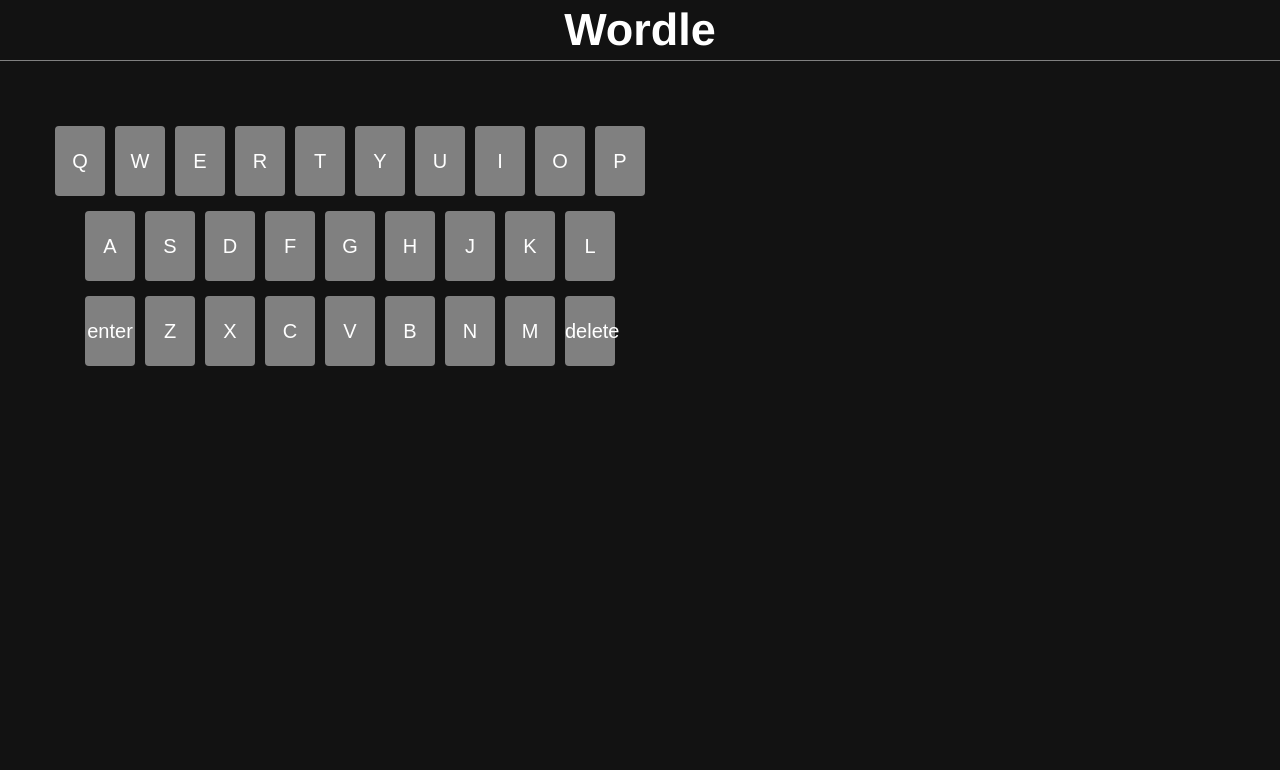
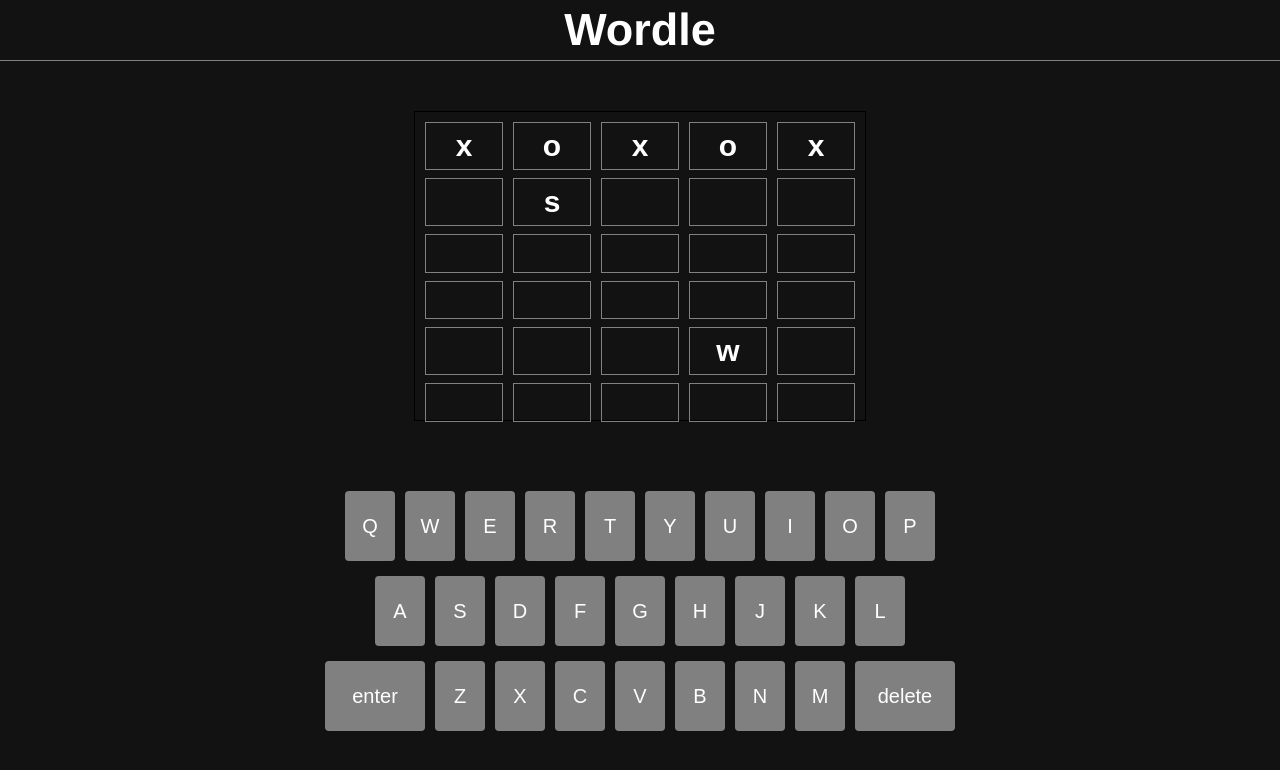
Before and after one commit to PepperMcLean/WordleFrontEnd, a React (Create React App) app: page / in a window 1280 px wide. Shown: the top 770 px of the page. Built offline with nearby package versions, Linux system fonts and the light colour scheme.

Commit message:
get board working

```diff
--- a/src/App.css
+++ b/src/App.css
@@ -51,7 +51,7 @@ nav h1 {
   margin: 5px;
 }
 
-.letter {
+.tile {
   flex: 33%;
   height: 100%;
   border: 1px solid grey;
--- a/src/App.js
+++ b/src/App.js
@@ -8,8 +8,11 @@ function App() {
       <nav>
         <h1>Wordle</h1>
       </nav>
-      <Board/>
-      <Keyboard/>
+      <div className='game'>
+        <Board/>
+        <Keyboard/>
+      </div>
+
     </div>
   );
 }
--- a/src/components/Board.js
+++ b/src/components/Board.js
@@ -1,15 +1,20 @@
 import React from 'react'
 import { connect } from 'react-redux'
+import Tile from './Tile'
 
 class Board extends React.Component {
-  state = {
-
-  }
 
   render() {
-    console.log(this.props.board)
     return (
-      <div></div>
+      <div className="board">
+        {this.props.board.map((element, index) => {
+          return (
+            <div className='row' key={index}> {element.map((value, index1) => {
+              return <Tile tVal={value} key={index1} />
+            })}
+            </div>)
+        })}
+      </div>
     )
   }
 }
--- a/src/components/Keyboard.js
+++ b/src/components/Keyboard.js
@@ -19,11 +19,11 @@ function Keyboard() {
         })}
       </div>
       <div className="row3">
-        <Keybutton kVal={"enter"}/>
+        <Keybutton kVal={"enter"} resize/>
         {keyset3.map((key) => {
           return <Keybutton kVal={key} key={key}/>
         })}
-        <Keybutton kVal={"delete"}/>
+        <Keybutton kVal={"delete"} resize/>
       </div>
     </div>
   )
--- a/src/components/Keybutton.js
+++ b/src/components/Keybutton.js
@@ -1,8 +1,8 @@
 import React from 'react'
 
-function Keybutton({ kVal }) {
+function Keybutton({ kVal, resize }) {
   return (
-    <div className="button">{kVal}</div>
+    <div className="button" id={resize && "big"} >{kVal}</div>
   )
 }
 
--- /dev/null
+++ b/src/components/Tile.jsx
@@ -0,0 +1,10 @@
+import React from 'react'
+
+function Tile({tVal}) {
+  return (
+
+    <div className='tile'>{tVal}</div>
+  )
+}
+
+export default Tile
--- a/src/redux/store.js
+++ b/src/redux/store.js
@@ -1,9 +1,9 @@
 const initialBoard = [
   ["x", "o", "x", "o", "x"],
+  ["", "s", "", "", ""],
   ["", "", "", "", ""],
   ["", "", "", "", ""],
-  ["", "", "", "", ""],
-  ["", "", "", "", ""],
+  ["", "", "", "w", ""],
   ["", "", "", "", ""],
 ];
 
```
